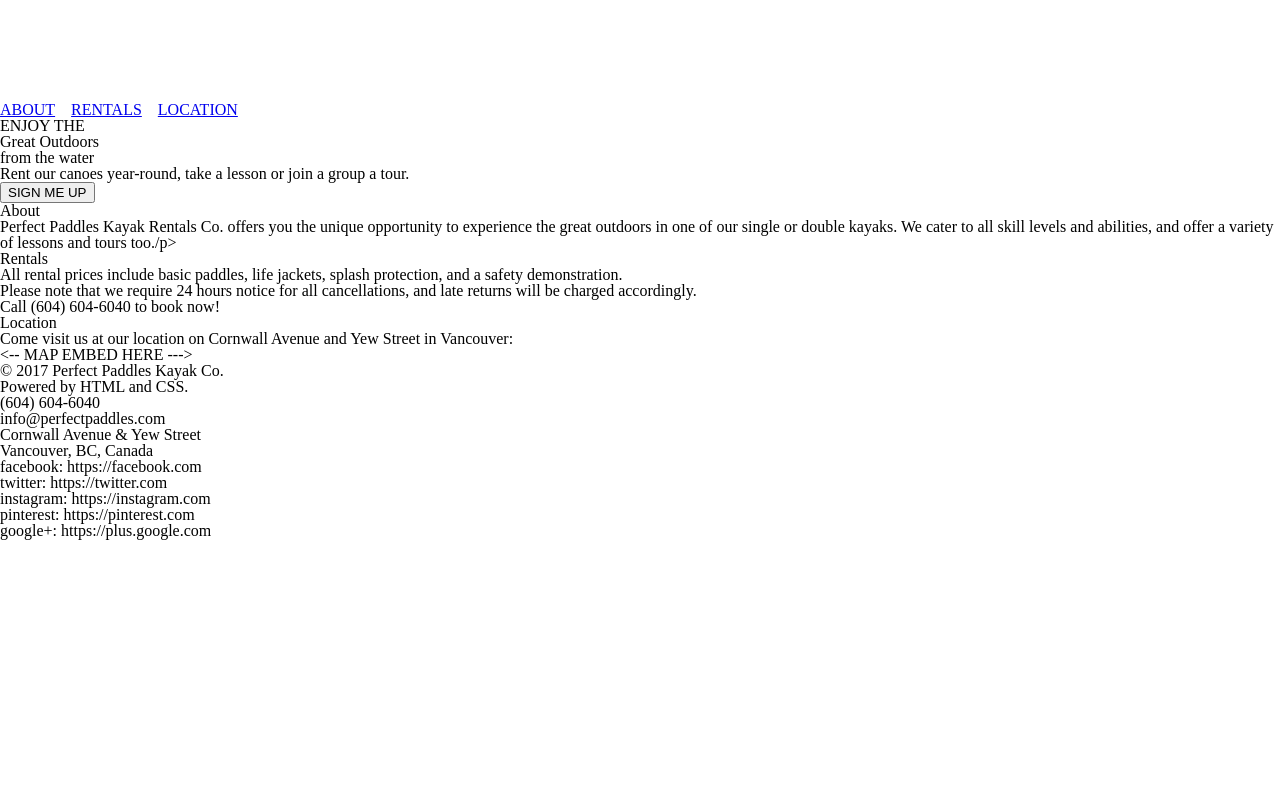
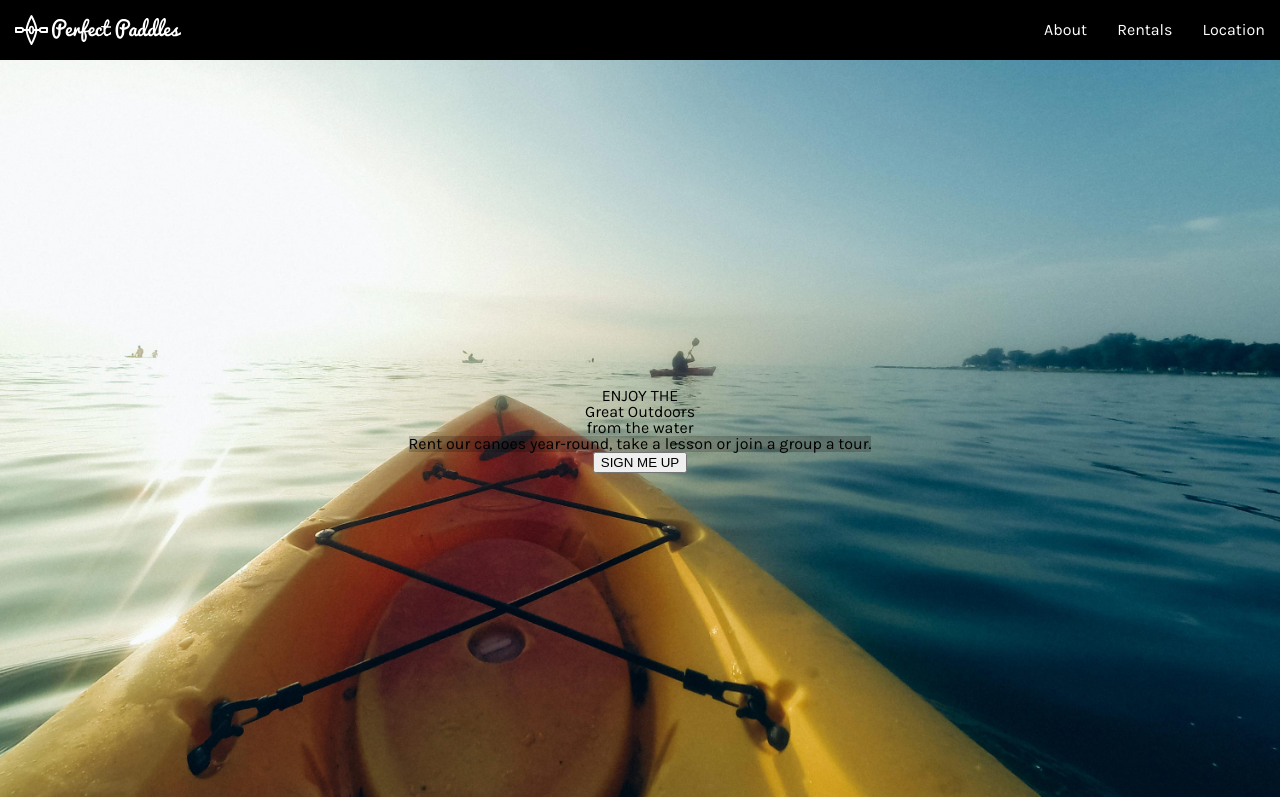
Before and after one commit to Rob-Rychs/perfect-paddles, a plain HTML site: page index.html in a window 1280 px wide. Shown: the top 797 px of the page. Drawn offline with Linux system fonts and the light colour scheme.

Commit message:
added navbar and hero image

```diff
--- a/index.html
+++ b/index.html
@@ -12,22 +12,24 @@
    </head>
 
    <body>
-     <div class="navbar">
-       <img src="./final-project-assets/images/perfect-paddles-logo.svg" alt="Perfect Paddles loo"/>
-   	     <span>
-           <nav>
-   	         <a href="#about">ABOUT</a>&nbsp;&nbsp;&nbsp;
-   	  	     <a href="#rentals">RENTALS</a>&nbsp;&nbsp;&nbsp;
-				     <a href="#location">LOCATION</a>
+    <section class="navbar">
+      <div class="navbar__logo">
+        <img src="./final-project-assets/images/perfect-paddles-logo.svg" alt="Perfect Paddles logo"/>
+      </div>
+      <nav class="navbar__menu">
+        <ul>
+          <li><a href="#about">About</a></li>
+          <li><a href="#rentals">Rentals</a></li>
+          <li><a href="#location">Location</a></li>
+        </ul>
       </nav>
-       </span>
-     </div>
+    </section>
 
-      <header class="container">
+    <header class="container hero-banner">
       <p>ENJOY THE</p>
       <h1>Great Outdoors<h1>
       <h3>from the water</h3>
-        <span><p>Rent our canoes year-round, take a lesson or join a  group a tour.</p></span>
+      <p class="shade-box">Rent our canoes year-round, take a lesson or join a  group a tour.</p>
       <button>SIGN ME UP</button>
     </header>
 
--- a/style.css
+++ b/style.css
@@ -1,13 +1,74 @@
-perfect-paddles.css
+@import url('https://fonts.googleapis.com/css?family=Karla');
+
+* {
+  box-sizing: border-box;
+}
+
+:root {
+  --navbar-height: 60px;
+  --padding: 15px;
+  --anchor-color: white;
+  --primary-font: 'Karla', sans-serif;
+}
+body {
+  padding-top: var(--navbar-height);
+  font-family: var(--primary-font);
+}
 .navbar {
-    height: 100px;
-    width: 100%;
-    background-color: black;
-    position: fixed;
-    overflow: hidden;
+  max-height: var(--navbar-height);
+  width: 100%;
+  background-color: black;
+  position: fixed;
+  top: 0;
+  display: flex;
+  justify-content: space-between;
+  overflow: hidden;
+}
+.navbar__logo {
+}
+.navbar__logo img {
+  height: auto;
+  padding: var(--padding);
+  max-height: var(--navbar-height);
+}
+
+.navbar__menu li {
+}
+
+.navbar__menu ul {
+  display: flex;
+  align-items: center;
+  margin-left: 0;
+  list-style: none;
+  height: 100%;
+}
+
+.navbar__menu a {
+  text-decoration: none;
+  color: var(--anchor-color);
+  padding: var(--padding);
 }
 
 .main-nav {
-    text-align: right;
+  text-align: right;
 
 }
+
+.hero-banner{
+  background-image: url('./final-project-assets/images/kayak-bkgd.jpg');
+  background-size: cover;
+  display: flex;
+  height: calc(100vh - var(--navbar-height));
+  flex-direction: column;
+  justify-content: center;
+  align-items: center;
+}
+
+.shade-box {
+  background-color: rgba(0, 0, 0, 0.2);
+}
+
+.container {
+  max-height:100%;
+  width: 100%;
+}
```
Lines whose indentation alone changed are shown as unchanged.
